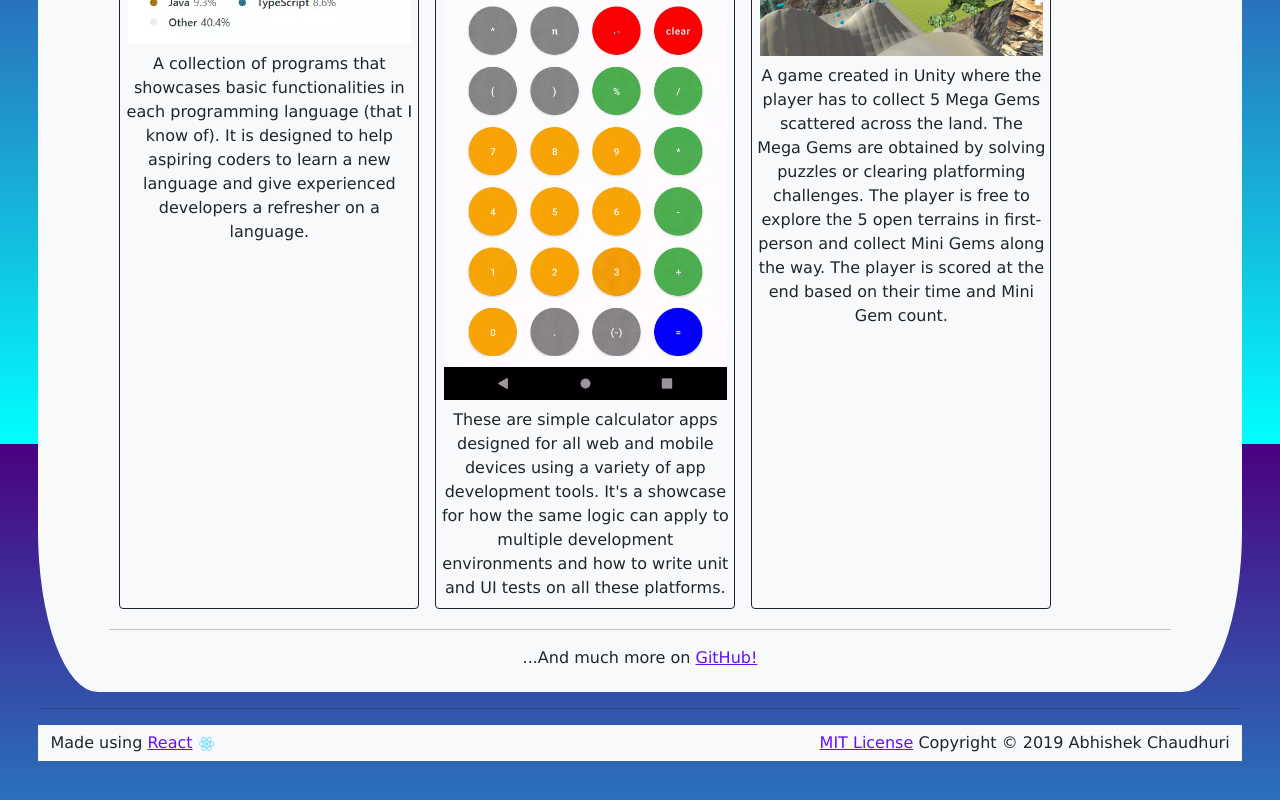
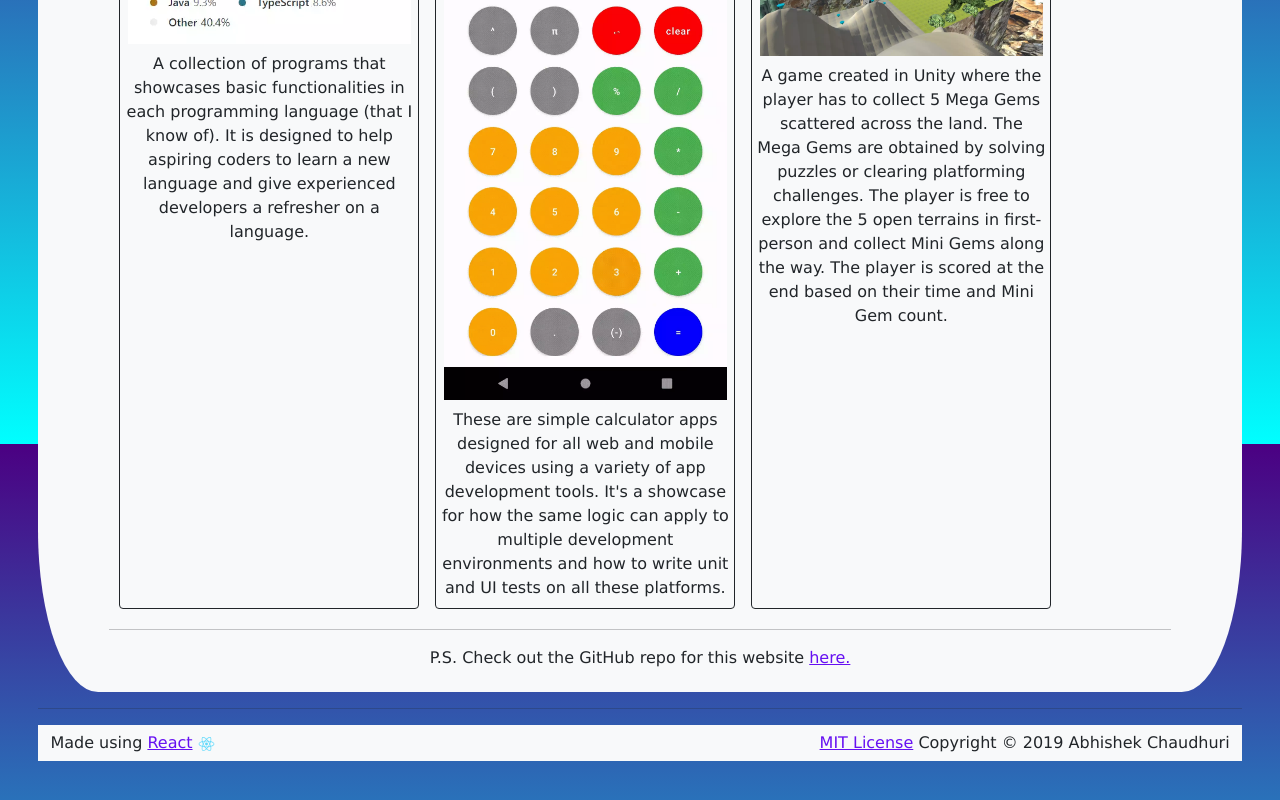
Before and after one commit to Abhiek187/abhiek187.github.io, a React (Create React App) app: page /#/projects in a window 1280 px wide. Shown: the part 2756-3556 px from the top of the page. Built offline with nearby package versions, Linux system fonts and the light colour scheme.

Commit message:
Replace the general github link with a link to this repo

```diff
--- a/src/tsx/Projects.tsx
+++ b/src/tsx/Projects.tsx
@@ -219,14 +219,14 @@ const Projects: React.FC<ProjectsProps> = ({
                   )}
                 </ul>
                 <p className="projects-addendum">
-                  ...And much more on{" "}
+                  P.S. Check out the GitHub repo for this website{" "}
                   <a
                     className="projects-github-link"
-                    href="https://github.com/abhiek187"
+                    href="https://github.com/Abhiek187/abhiek187.github.io"
                     target="_blank"
                     rel="noopener noreferrer"
                   >
-                    GitHub!
+                    here.
                   </a>
                 </p>
               </div>
```
Also changed, not shown: 1 other file (tests, documents, lock files or other folders).
